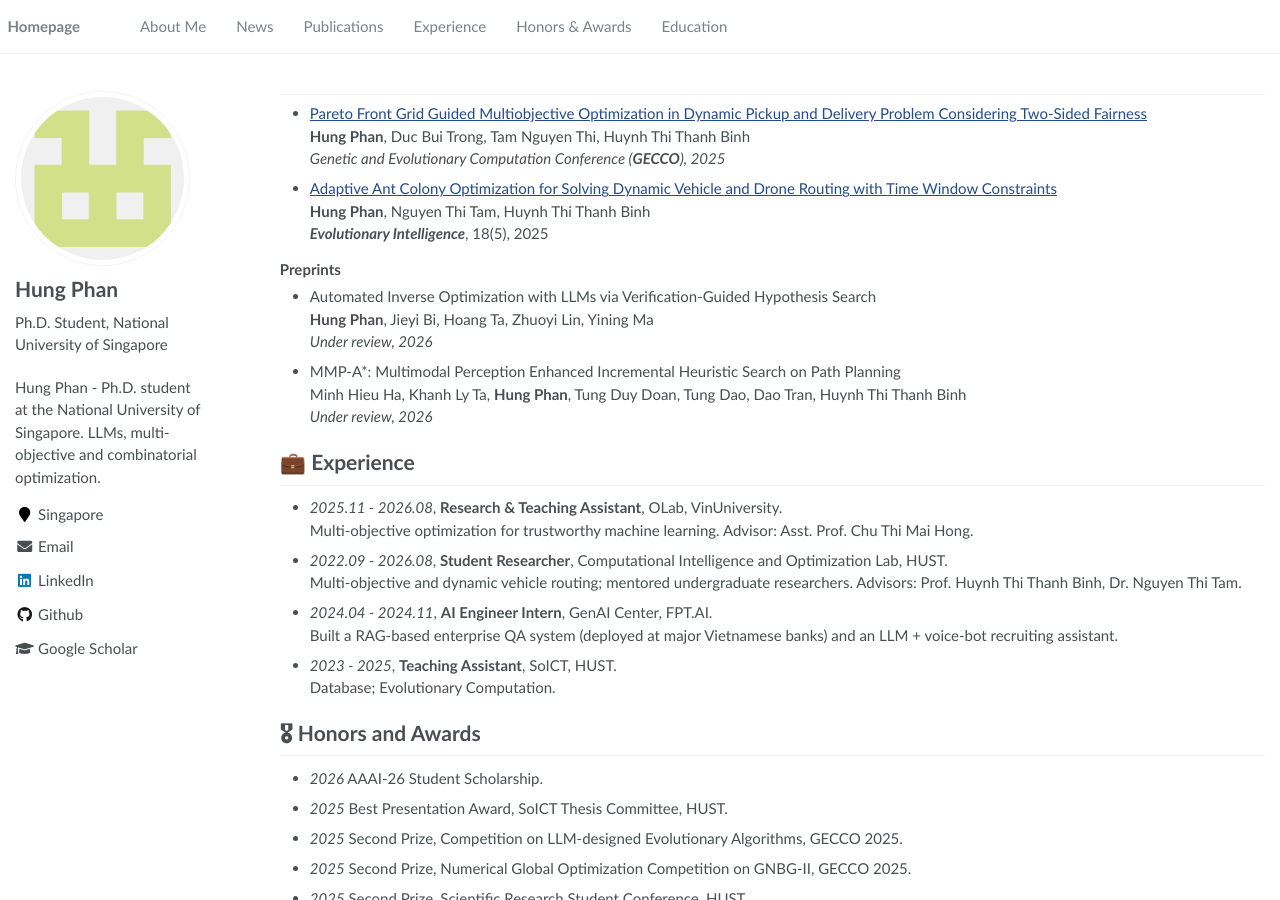
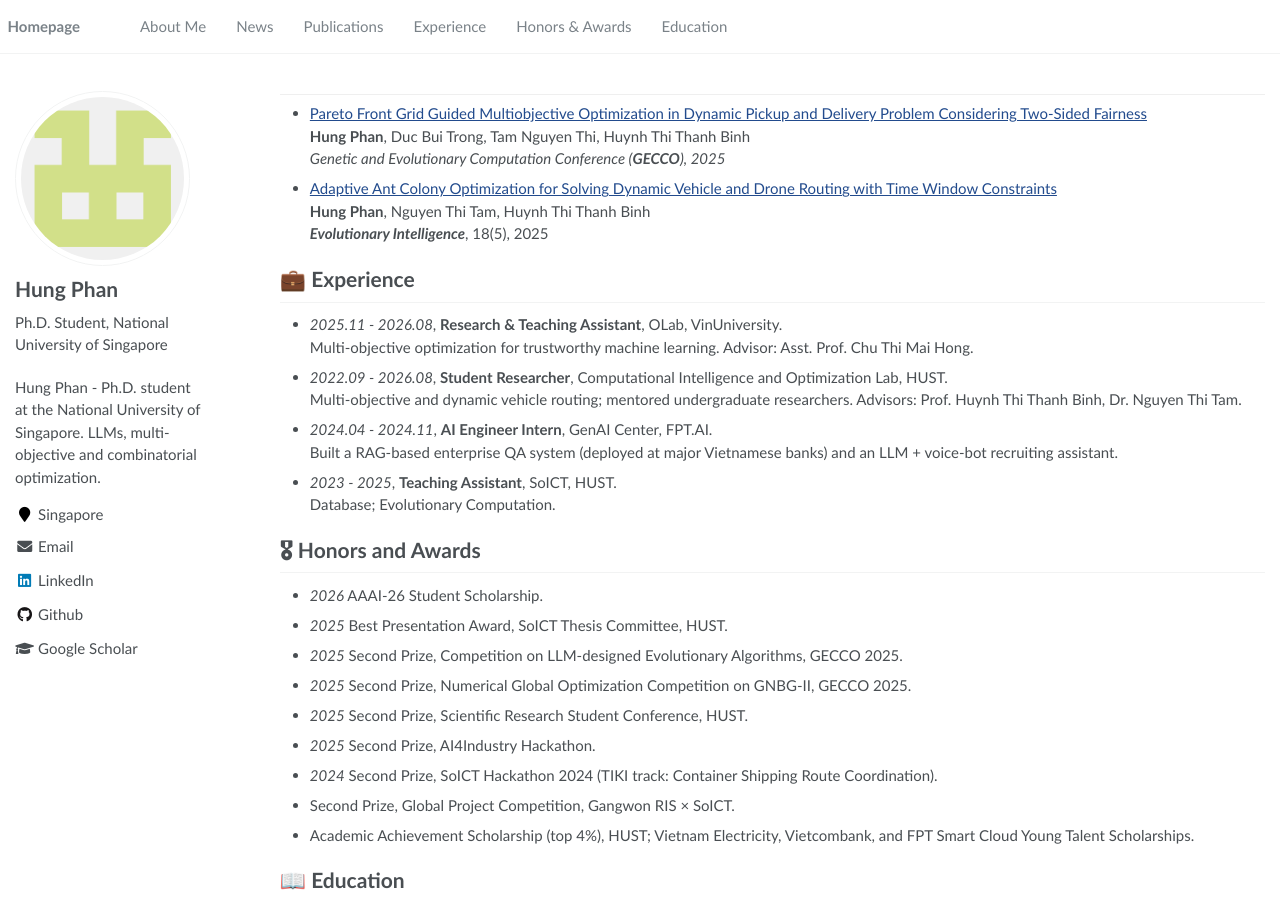
Before and after one commit to hungph11/hungph11.github.io, a Jekyll site: the page built from _pages/about.md, in a window 1280 px wide and 900 px high, scrolled down 741 px. Built offline with Jekyll 4.4.1, drawn with Linux system fonts in a browser that asks for light colours.

Commit message:
Remove preprints and Google Scholar citation crawler
Co-Authored-By: Claude Opus 5.5 <noreply@anthropic.com>

```diff
--- a/_config.yml
+++ b/_config.yml
@@ -9,7 +9,7 @@
 title                    : "Hung Phan"
 description              : "Hung Phan - Ph.D. student at the National University of Singapore. LLMs, multi-objective and combinatorial optimization."
 repository               : "hungph11/hungph11.github.io"
-google_scholar_stats_use_cdn : true
+
 
 # google analytics
 google_analytics_id      :  # get google_analytics_id from https://analytics.google.com/analytics/
--- a/_includes/scripts.html
+++ b/_includes/scripts.html
@@ -1,4 +1,3 @@
 <script src="assets/js/main.min.js"></script>
 
 {% include analytics.html %}
-{% include fetch_google_scholar_stats.html %}
--- a/_pages/about.md
+++ b/_pages/about.md
@@ -53,17 +53,6 @@ Minh Hieu Ha\*, **Hung Phan**\*, Tung Duy Doan, Tung Dao, Dao Tran, Huynh Thi Th
   **Hung Phan**, Nguyen Thi Tam, Huynh Thi Thanh Binh \
   ***Evolutionary Intelligence***, 18(5), 2025
 
-### Preprints
-
-- Automated Inverse Optimization with LLMs via Verification-Guided Hypothesis Search \
-  **Hung Phan**, Jieyi Bi, Hoang Ta, Zhuoyi Lin, Yining Ma \
-  *Under review, 2026*
-
-- MMP-A\*: Multimodal Perception Enhanced Incremental Heuristic Search on Path Planning \
-  Minh Hieu Ha, Khanh Ly Ta, **Hung Phan**, Tung Duy Doan, Tung Dao, Dao Tran, Huynh Thi Thanh Binh \
-  *Under review, 2026*
-
-
 # 💼 Experience
 - *2025.11 - 2026.08*, **Research & Teaching Assistant**, OLab, VinUniversity. \
   Multi-objective optimization for trustworthy machine learning. Advisor: Asst. Prof. Chu Thi Mai Hong.
--- a/google_scholar_crawler/requirements.txt
+++ /dev/null
@@ -1,2 +0,0 @@
-jsonpickle==1.4.2
-scholarly==1.5.1
```
Also changed, not shown: README.md (+0 -3 lines), _includes/fetch_google_scholar_stats.html (deleted, +0 -19 lines), google_scholar_crawler/main.py (deleted, +0 -23 lines), .github/workflows/google_scholar_crawler.yaml (deleted), 1 other file.
